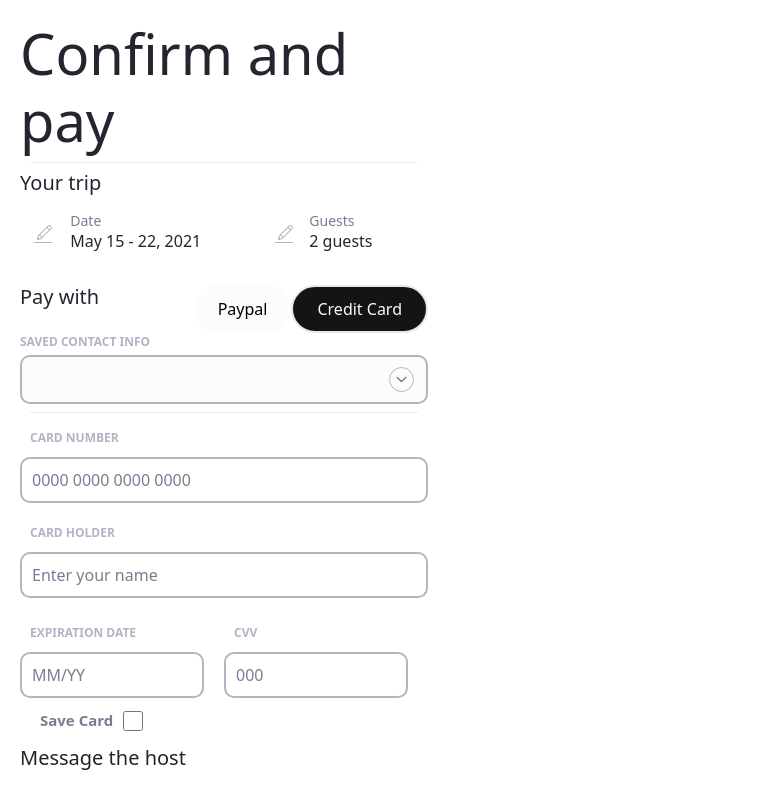
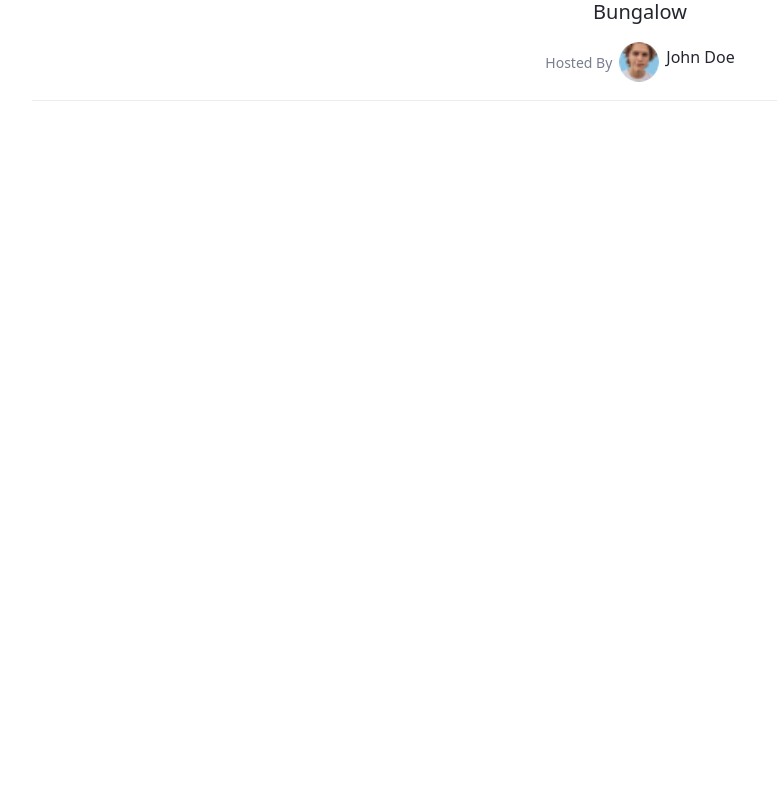
Before and after one commit to Areej-Farag/Fleet-Project, a React (Create React App) app in the folder FrontEnd/: page / in a window 1280 px wide. Shown: the top 797 px of the page, without its empty margins (0-777 px from the left). Built offline with nearby package versions, Linux system fonts and the light colour scheme.

Commit message:
Host section Added in Molecules

```diff
--- a/FrontEnd/src/App.js
+++ b/FrontEnd/src/App.js
@@ -1,12 +1,13 @@
 
 import React from "react";
-import PaymentForm from "./Components/Organisms/PaymentForm";
+import HostSection from "./Components/Molecules/HostSection";
+import img1 from './Images/avatar.png'
 
 
 const App = () => {
   return (
     <>
-      <PaymentForm />
+      <HostSection AvatarSrc={img1} HostName={"John Doe"} AvatarSize={"small"} PropertyName={"Bungalow"}/>
     </>
   );
 };
--- /dev/null
+++ b/FrontEnd/src/Components/Molecules/HostSection.jsx
@@ -0,0 +1,37 @@
+import React from "react";
+import Avatar from "../Atoms/Avatar";
+import Typograph from "../Atoms/Typograph";
+import colors from "../Atoms/Colors";
+import "../Styles/molecules.css";
+import Line from "../Atoms/Lines";
+
+
+export default function HostSection({AvatarSrc, HostName, AvatarSize , PropertyName , childern}) {
+  return (
+    <>
+        <div className="host-section-container">
+        <div className="Property-item">
+            <Typograph variant={"h5"} color={colors.Neutrals[2]}>
+                {PropertyName}
+            </Typograph>
+        </div>
+      <div className="host-section">
+        <Typograph variant={"small"} color={colors.Neutrals[4]}>
+          {" "}
+          Hosted By
+        </Typograph>
+        <Avatar src={AvatarSrc} alt="Avatar" size={AvatarSize}></Avatar>
+        <Typograph variant={"h6"} color={colors.Neutrals[2]}>
+          {" "}
+          {HostName}
+        </Typograph>
+      </div>
+      <div className="booking-details d-flex">
+        {childern}
+      </div>
+    </div>
+    <Line height="1px" />
+    </>
+  );
+
+}
--- a/FrontEnd/src/Components/Styles/molecules.css
+++ b/FrontEnd/src/Components/Styles/molecules.css
@@ -3,3 +3,18 @@
     display: flex;
     justify-content: space-between;
 }
+/* HostSection */
+.host-section{
+    display: flex;
+    align-items: center;
+}
+.host-section img{
+    margin: 0px 7px;
+}
+.host-section-container{
+    display: flex;
+    justify-content: center;
+    align-items: center;
+    flex-direction: column;
+    gap: 10px;
+}
```
Also changed, not shown: FrontEnd/src/Images/avatar.png (added).
